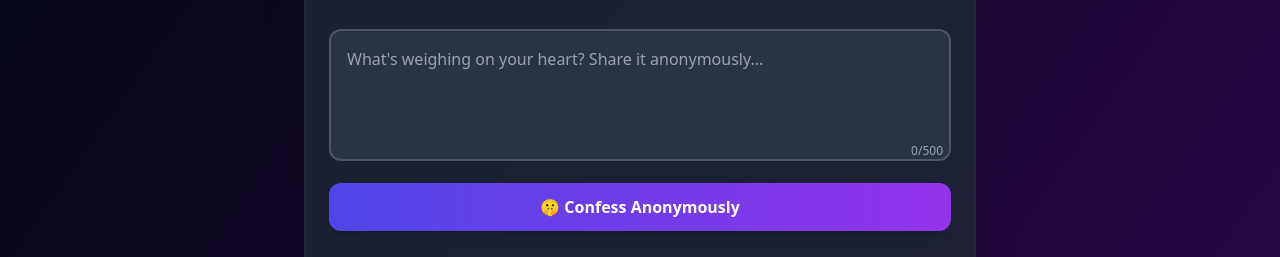
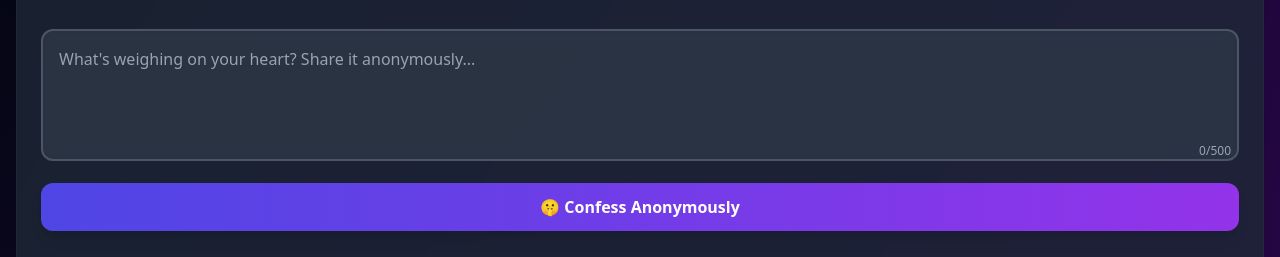
Before and after one commit to Domus-negotii/anonymous-secrets, a plain HTML site: page index.html in a window 1280 px wide. Shown: the part 188-445 px from the top of the page. Drawn offline with nearby package versions, Linux system fonts and the light colour scheme.

Commit message:
Update index.html

```diff
--- a/index.html
+++ b/index.html
@@ -22,7 +22,7 @@
 </head>
 <body class="bg-gradient-to-br from-gray-950 to-purple-950 text-gray-100 font-sans p-4 flex flex-col items-center min-h-screen">
 
-    <div class="w-full max-w-2xl mx-auto my-8 p-6 bg-gray-800/80 backdrop-blur-sm rounded-2xl shadow-2xl border border-gray-700/20">
+    <div class="w-full mx-auto my-8 p-6 bg-gray-800/80 backdrop-blur-sm rounded-2xl shadow-2xl border border-gray-700/20">
         <!-- Header Section -->
         <div class="text-center mb-8">
             <h1 class="text-5xl font-bold mb-2 bg-gradient-to-r from-cyan-400 to-purple-600 bg-clip-text text-transparent drop-shadow-lg">
```
